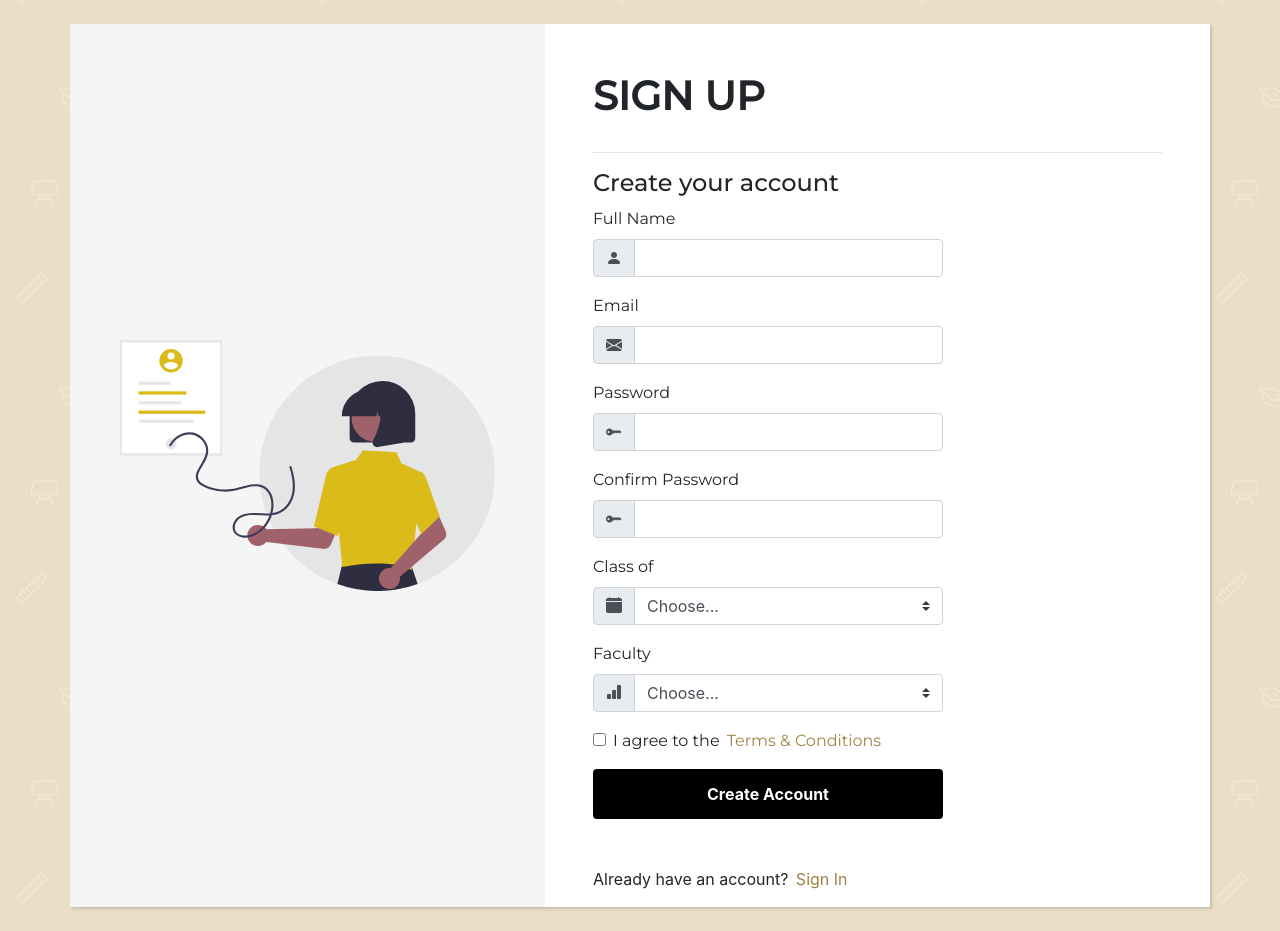
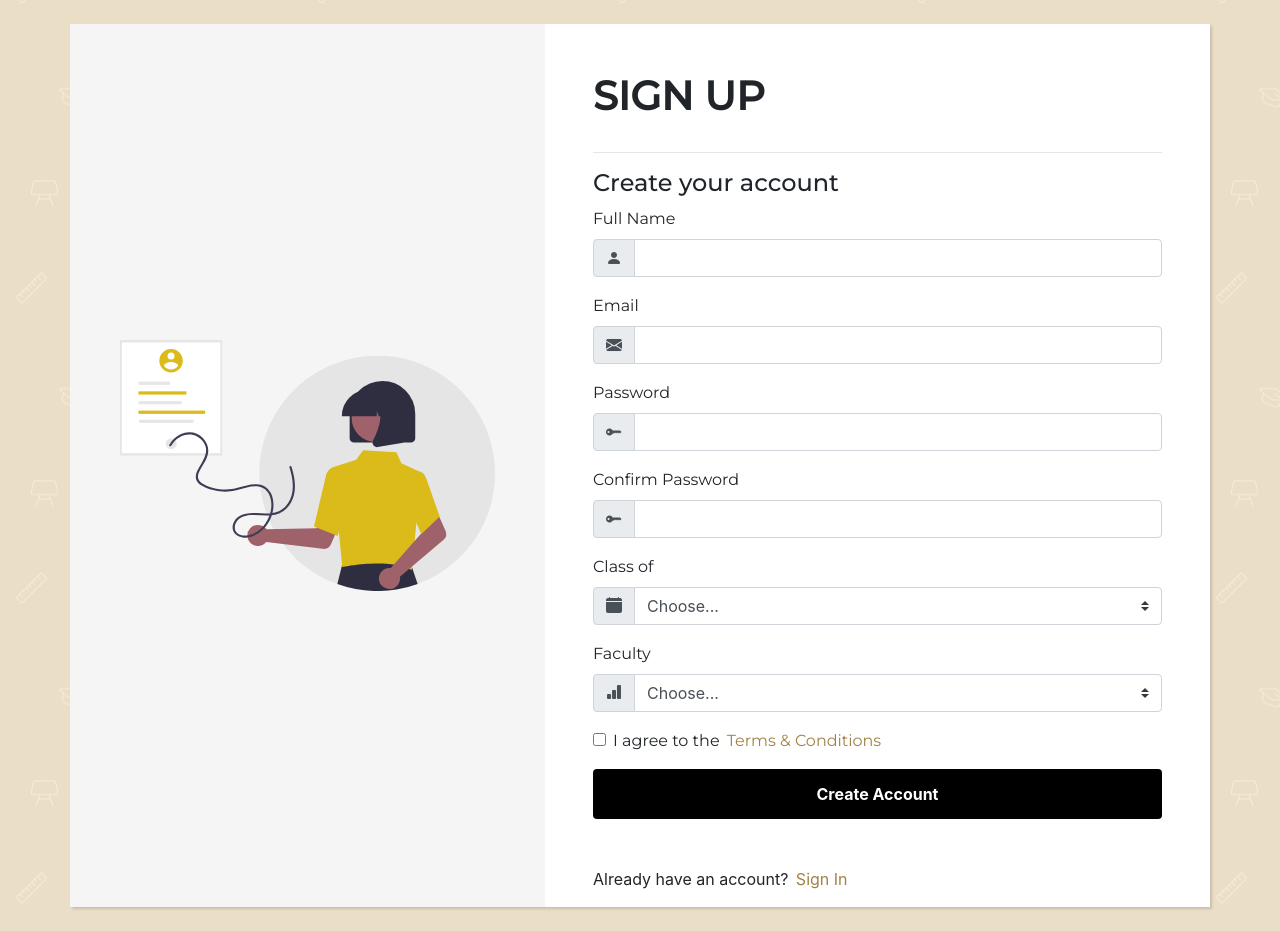
Before and after one commit to amarabjamal/Online-Alumni-System, a PHP site: page /signup.php in a window 1280 px wide. Run offline with PHP 8.4, Linux system fonts and the light colour scheme; data that the repository does not hold is empty; some libraries are stand-ins or nearby versions.

Commit message:
Remove form width

```diff
--- a/styles/login.css
+++ b/styles/login.css
@@ -59,9 +59,9 @@ h1, h4, label {
     background-color: #f5f5f5;
 }
 
-.form-group {
+/* .form-group {
     max-width: 350px;
-}
+} */
 
 .input-box {
     height: 50px;
@@ -101,7 +101,7 @@ h1, h4, label {
     outline: none;
     height: 50px;
     width: 100%;
-    max-width: 350px;
+    /* max-width: 350px; */
     background-color: #000000;
     color: #ffffff;
     border-radius: 4px;
```
